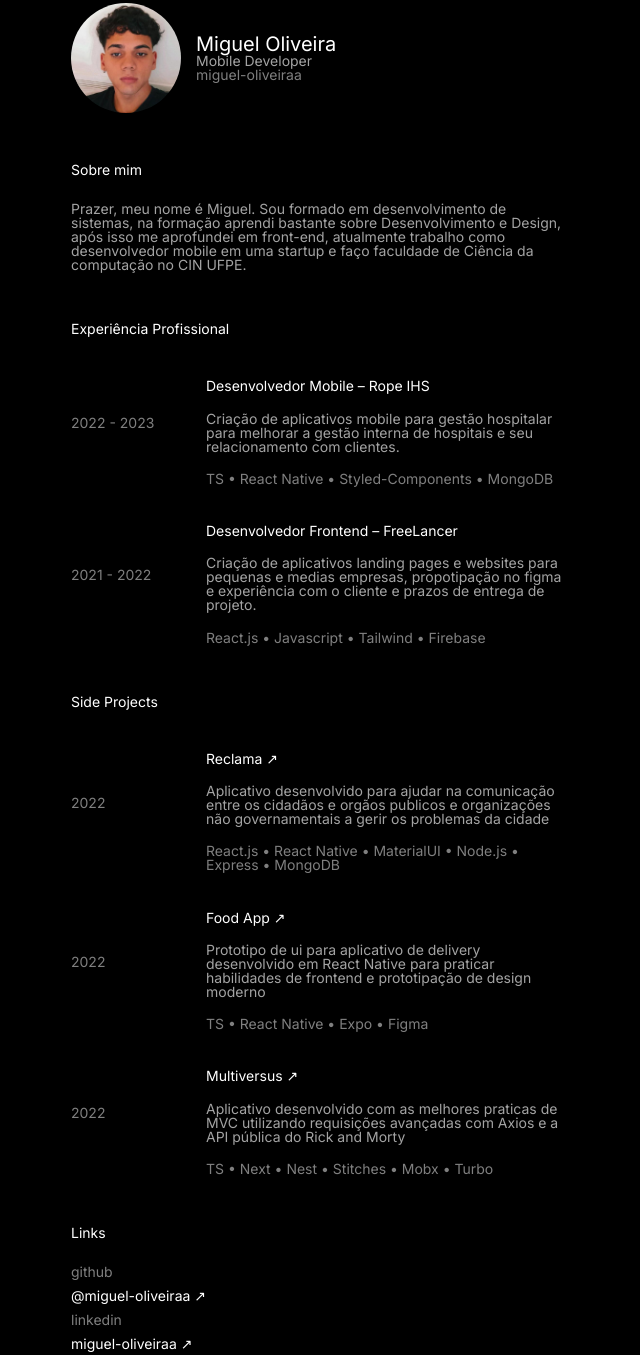
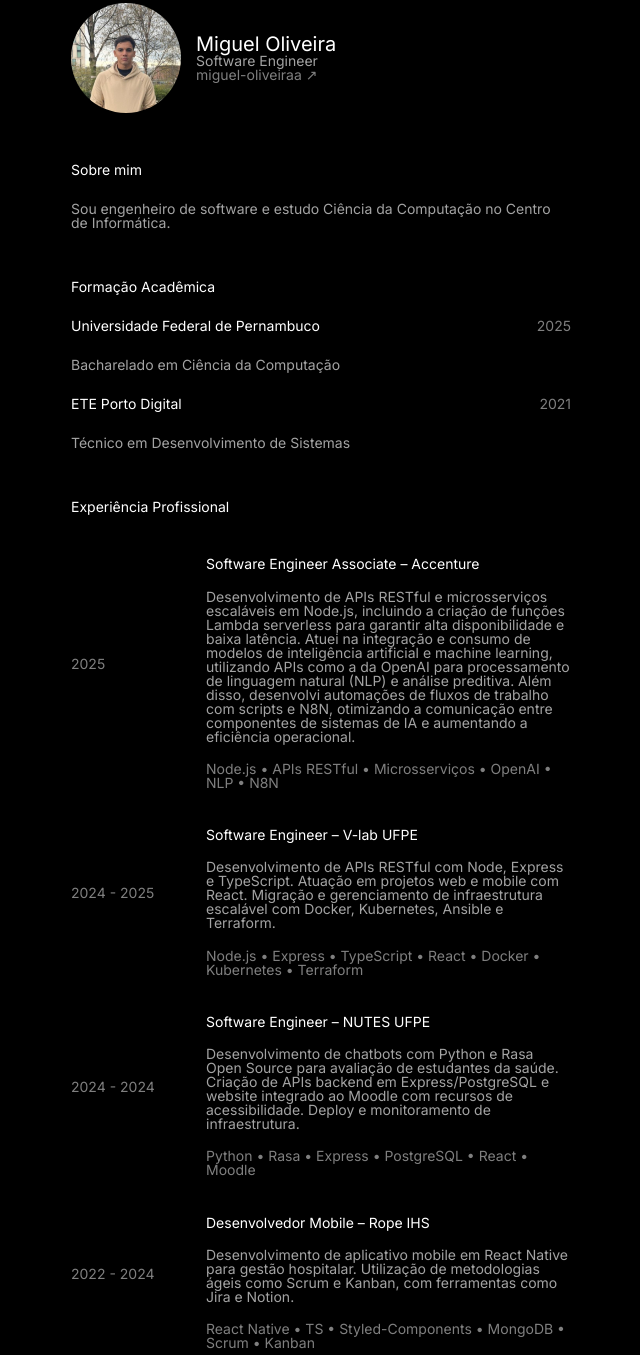
Before and after one commit to Miguel-Oliveiraa/portfolio, a plain HTML site: page index.html in a window 1280 px wide. Shown: the part 61-1416 px from the top of the page, without its empty margins (319-959 px from the left). Drawn offline with Linux system fonts and the light colour scheme.

Commit message:
update portfolio

```diff
--- a/index.html
+++ b/index.html
@@ -11,61 +11,124 @@
       rel="stylesheet"
     />
 
-    <title>Miguel - Frontend Developer</title>
-    <link rel="icon" type="image/x-icon" href="/images/clonexIcon.png">
+    <title>Miguel - Software Engineer</title>
+    <link rel="icon" type="image/x-icon" href="/images/clonexIcon.png" />
   </head>
   <body>
     <div class="main">
       <div class="header">
-        <img src="./images/perfil.png" alt="foto-perfil" class="foto-perfil" />
+        <img src="./images/profile.jpg" alt="foto-perfil" class="foto-perfil" />
         <div class="textosPrincipais">
           <h1 class="title">Miguel Oliveira</h1>
-          <p class="subTitle">Mobile Developer</p>
+          <p class="subTitle">Software Engineer</p>
           <h4>
-            <a href="https://github.com/miguel-oliveiraa" target="_blank"
-              >miguel-oliveiraa</a
-            >
+            <a href="https://github.com/miguel-oliveiraa" target="_blank">
+              miguel-oliveiraa &#8599;
+            </a>
           </h4>
         </div>
       </div>
+
       <div class="about-wrapper">
         <h2>Sobre mim</h2>
         <p>
-          Prazer, meu nome é Miguel. Sou formado em desenvolvimento de sistemas,
-          na formação aprendi bastante sobre Desenvolvimento e Design, após isso
-          me aprofundei em front-end, atualmente trabalho como desenvolvedor
-          mobile em uma startup e faço faculdade de Ciência da computação no CIN
-          UFPE.
+          Sou engenheiro de software e estudo Ciência da Computação no Centro de
+          Informática.
         </p>
       </div>
+
+      <div class="academic-wrapper">
+        <h2>Formação Acadêmica</h2>
+        <div class="item-academic">
+          <div>
+            <div class="academic-header">
+              <h2 class="title-academic">Universidade Federal de Pernambuco</h2>
+              <h4 class="tempo-academic">2025</h4>
+            </div>
+            <p>Bacharelado em Ciência da Computação</p>
+          </div>
+        </div>
+        <div class="item-academic">
+          <div>
+            <div class="academic-header">
+              <h2 class="title-academic">ETE Porto Digital</h2>
+              <h4 class="tempo-academic">2021</h4>
+            </div>
+            <p>Técnico em Desenvolvimento de Sistemas</p>
+          </div>
+        </div>
+      </div>
+
       <div class="experience-wrapper">
         <h2>Experiência Profissional</h2>
         <div class="item-experiencia">
-          <h4 class="tempo-experiencia">2022 - 2023</h4>
+          <h4 class="tempo-experiencia">2025</h4>
+          <div>
+            <h2>Software Engineer Associate – Accenture</h2>
+            <p>
+              Desenvolvimento de APIs RESTful e microsserviços escaláveis em
+              Node.js, incluindo a criação de funções Lambda serverless para
+              garantir alta disponibilidade e baixa latência. Atuei na
+              integração e consumo de modelos de inteligência artificial e
+              machine learning, utilizando APIs como a da OpenAI para
+              processamento de linguagem natural (NLP) e análise preditiva. Além
+              disso, desenvolvi automações de fluxos de trabalho com scripts e
+              N8N, otimizando a comunicação entre componentes de sistemas de IA
+              e aumentando a eficiência operacional.
+            </p>
+            <h4>
+              Node.js • APIs RESTful • Microsserviços • OpenAI • NLP • N8N
+            </h4>
+          </div>
+        </div>
+
+        <div class="item-experiencia">
+          <h4 class="tempo-experiencia">2024 - 2025</h4>
+          <div>
+            <h2>Software Engineer – V-lab UFPE</h2>
+            <p>
+              Desenvolvimento de APIs RESTful com Node, Express e TypeScript.
+              Atuação em projetos web e mobile com React. Migração e
+              gerenciamento de infraestrutura escalável com Docker, Kubernetes,
+              Ansible e Terraform.
+            </p>
+            <h4>
+              Node.js • Express • TypeScript • React • Docker • Kubernetes •
+              Terraform
+            </h4>
+          </div>
+        </div>
+
+        <div class="item-experiencia">
+          <h4 class="tempo-experiencia">2024 - 2024</h4>
+          <div>
+            <h2>Software Engineer – NUTES UFPE</h2>
+            <p>
+              Desenvolvimento de chatbots com Python e Rasa Open Source para
+              avaliação de estudantes da saúde. Criação de APIs backend em
+              Express/PostgreSQL e website integrado ao Moodle com recursos de
+              acessibilidade. Deploy e monitoramento de infraestrutura.
+            </p>
+            <h4>Python • Rasa • Express • PostgreSQL • React • Moodle</h4>
+          </div>
+        </div>
+
+        <div class="item-experiencia">
+          <h4 class="tempo-experiencia">2022 - 2024</h4>
           <div>
             <h2>Desenvolvedor Mobile – Rope IHS</h2>
             <p>
-              Criação de aplicativos mobile para gestão hospitalar para melhorar
-              a gestão interna de hospitais e seu relacionamento com clientes.
-            </p>
-            <h4>TS • React Native • Styled-Components • MongoDB</h4>
-          </div>
-        </div>
-        <div class="item-experiencia">
-          <h4 class="tempo-experiencia">2021 - 2022</h4>
-          <div>
-            <h2>Desenvolvedor Frontend – FreeLancer</h2>
-            <p>
-              Criação de aplicativos landing pages e websites para pequenas e
-              medias empresas, propotipação no figma e experiência com o cliente
-              e prazos de entrega de projeto.
+              Desenvolvimento de aplicativo mobile em React Native para gestão
+              hospitalar. Utilização de metodologias ágeis como Scrum e Kanban,
+              com ferramentas como Jira e Notion.
             </p>
             <h4>
-              React.js • Javascript • Tailwind • Firebase
+              React Native • TS • Styled-Components • MongoDB • Scrum • Kanban
             </h4>
           </div>
         </div>
       </div>
+
       <div class="projects-wrapper">
         <h2>Side Projects</h2>
         <div class="item-projects">
@@ -76,12 +139,12 @@
                 href="https://github.com/Miguel-Oliveiraa/reclama"
                 target="_blank"
               >
-                Reclama &#8599
+                Reclama &#8599;
               </a>
             </h2>
             <p>
               Aplicativo desenvolvido para ajudar na comunicação entre os
-              cidadãos e orgãos publicos e organizações não governamentais a
+              cidadãos e orgãos públicos e organizações não governamentais a
               gerir os problemas da cidade
             </p>
             <h4>
@@ -89,6 +152,7 @@
             </h4>
           </div>
         </div>
+
         <div class="item-projects">
           <h4 class="tempo-projects">2022</h4>
           <div>
@@ -97,17 +161,18 @@
                 href="https://github.com/Miguel-Oliveiraa/react-native-food-app"
                 target="_blank"
               >
-                Food App &#8599
+                Food App &#8599;
               </a>
             </h2>
             <p>
-              Prototipo de ui para aplicativo de delivery desenvolvido em React
+              Protótipo de UI para aplicativo de delivery desenvolvido em React
               Native para praticar habilidades de frontend e prototipação de
               design moderno
             </p>
             <h4>TS • React Native • Expo • Figma</h4>
           </div>
         </div>
+
         <div class="item-projects">
           <h4 class="tempo-projects">2022</h4>
           <div>
@@ -115,18 +180,19 @@
               <a
                 href="https://github.com/Miguel-Oliveiraa/multiversus"
                 target="_blank"
-                >
-                Multiversus &#8599
-                </a>
+              >
+                Multiversus &#8599;
+              </a>
             </h2>
             <p>
-              Aplicativo desenvolvido com as melhores praticas de MVC utilizando
+              Aplicativo desenvolvido com as melhores práticas de MVC utilizando
               requisições avançadas com Axios e a API pública do Rick and Morty
             </p>
             <h4>TS • Next • Nest • Stitches • Mobx • Turbo</h4>
           </div>
         </div>
       </div>
+
       <div class="links-wrapper">
         <h2>Links</h2>
         <ul>
@@ -134,7 +200,7 @@
             <h4>github</h4>
             <h5>
               <a href="https://github.com/miguel-oliveiraa" target="_blank">
-                @miguel-oliveiraa &#8599
+                @miguel-oliveiraa &#8599;
               </a>
             </h5>
           </li>
@@ -146,7 +212,7 @@
                   href="https://www.linkedin.com/in/miguel-oliveiraa/"
                   target="_blank"
                 >
-                  miguel-oliveiraa &#8599
+                  miguel-oliveiraa &#8599;
                 </a>
               </h5>
             </div>
--- a/styles.css
+++ b/styles.css
@@ -102,6 +102,16 @@ a:hover {
   width: 75%;
 }
 
+.academic-header {
+  display: flex;
+  align-items: center;
+  justify-content: space-between;
+}
+
+.title-academic {
+  margin: 0;
+}
+
 @media only screen and (max-width: 768px) {
   /* For mobile phones: */
   .main {
```
Also changed, not shown: images/perfil.png (deleted), images/profile.jpg (added).
